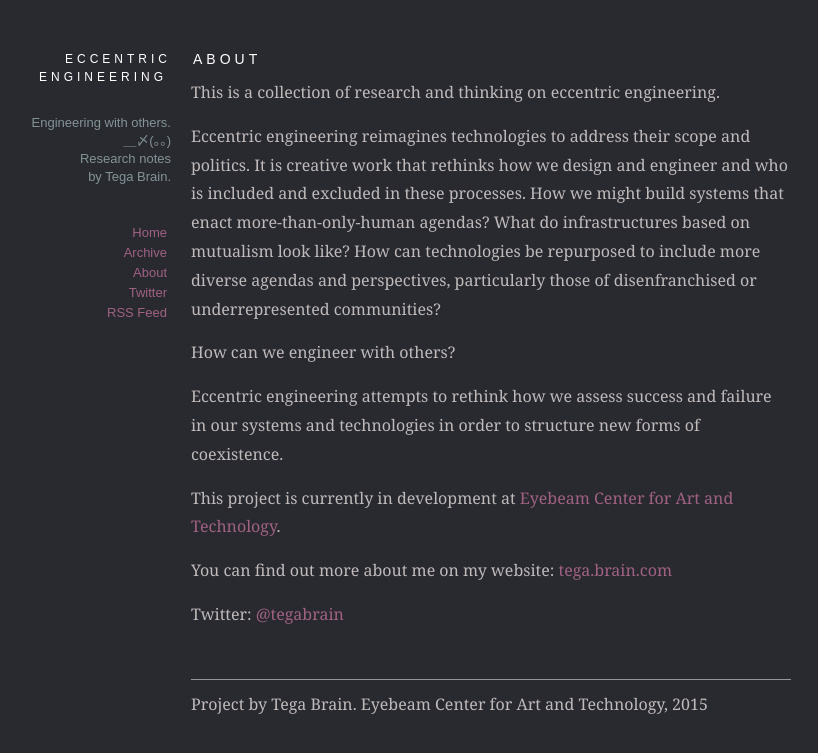
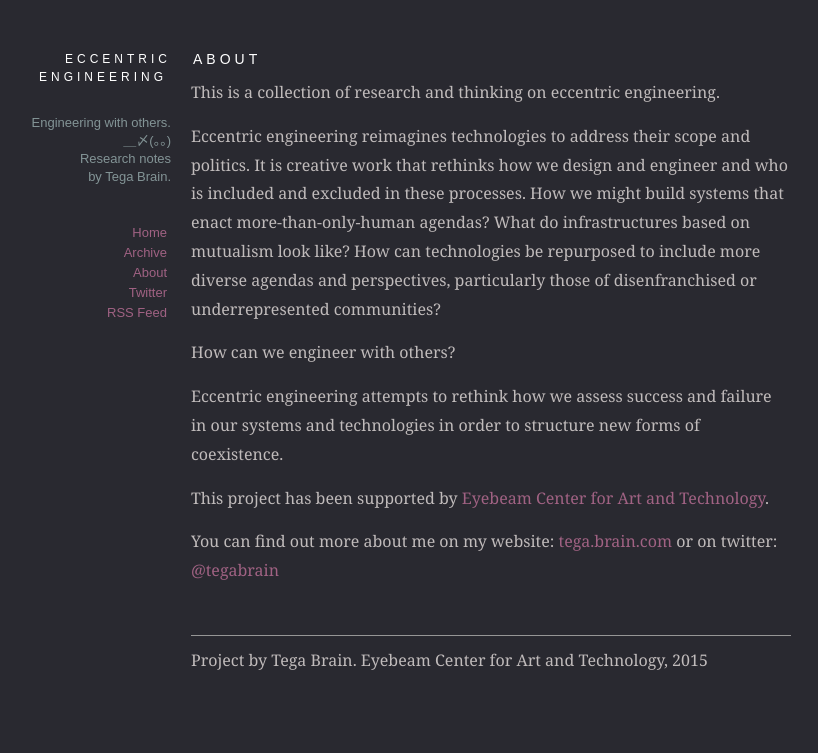
Before and after one commit to eccentricengineering/eccentricengineering.github.io, a Jekyll site: the page built from about/index.markdown, in a window 1280 px wide. Shown: the top 753 px of the page, without its empty margins (149-967 px from the left). Built offline with Jekyll 4.4.1, drawn with Linux system fonts in a browser that asks for light colours; nearby versions of some CDN libraries.

```diff
--- a/about/index.markdown
+++ b/about/index.markdown
@@ -12,8 +12,8 @@ How can we engineer with others?
 
 Eccentric engineering attempts to rethink how we assess success and failure in our systems and technologies in order to structure new forms of coexistence.
 
-This project is currently in development at [Eyebeam Center for Art and Technology](http://eyebeam.org/).
 
-You can find out more about me on my website: [tega.brain.com](http://tegabrain.com/)
 
-Twitter: [@tegabrain](http://twitter.com/tegabrain)
+This project has been supported by [Eyebeam Center for Art and Technology](http://eyebeam.org/).
+
+You can find out more about me on my website: [tega.brain.com](http://tegabrain.com/) or on twitter: [@tegabrain](http://twitter.com/tegabrain)
```
Also changed, not shown: _posts/2015-12-28-EccentricPanel.md (added, +12 -0 lines), images/panel/AnOrbit-16.jpg (added).
